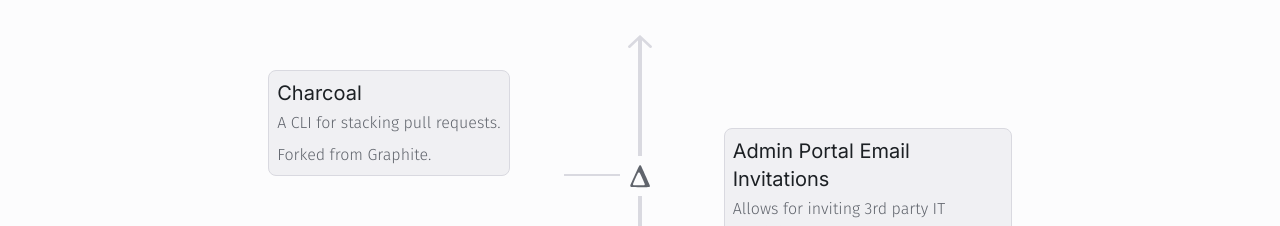
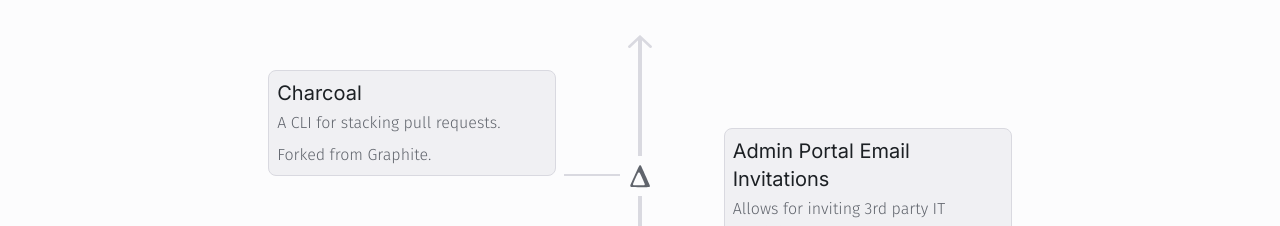
Before and after one commit to danerwilliams/danewilliams.com, a Next.js app: page /projects in a window 1280 px wide. Shown: the part 494-720 px from the top of the page. Built offline with nearby package versions, Linux system fonts and the light colour scheme.

Commit message:
Adds charcoal

```diff
--- a/components/timeline-project.tsx
+++ b/components/timeline-project.tsx
@@ -134,7 +134,7 @@ export const TimelineProjectCard: FC<Readonly<TimelineProjectCardProps>> = ({
 }) => {
   return (
     <div
-      className={`flex border rounded-lg border-lightmode-border dark:border-darkmode-border bg-lightmode-component dark:bg-darkmode-component hover:bg-lightmode-component-hover hover:dark:bg-darkmode-component-hover duration-200`}
+      className={`flex flex-grow border rounded-lg border-lightmode-border dark:border-darkmode-border bg-lightmode-component dark:bg-darkmode-component hover:bg-lightmode-component-hover hover:dark:bg-darkmode-component-hover duration-200`}
     >
       <a
         href={url}
```
